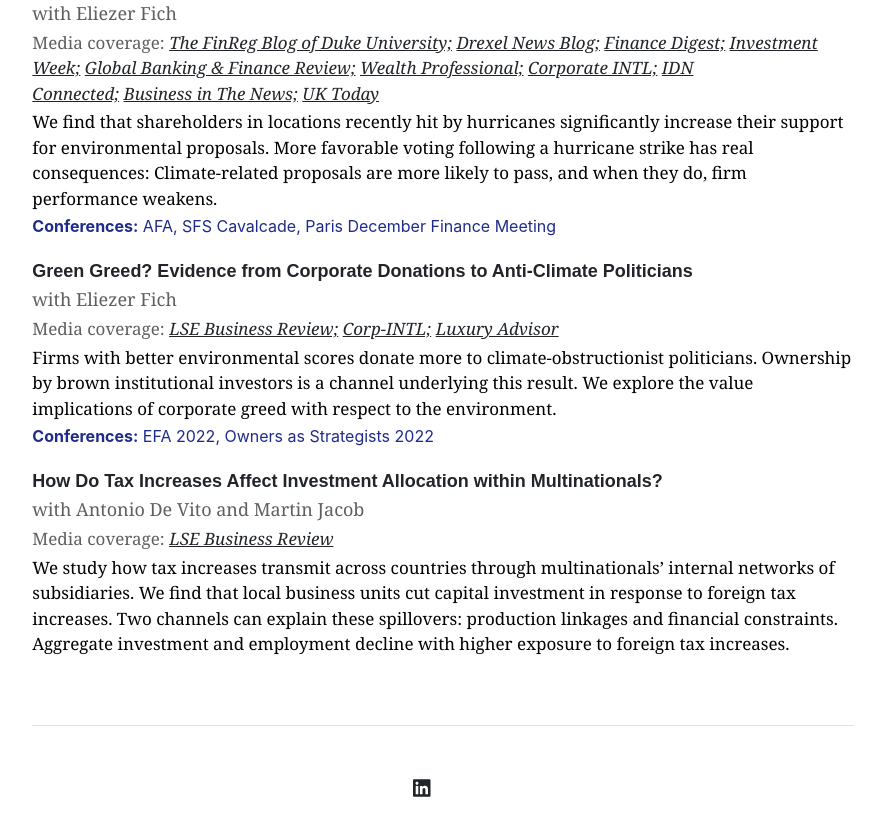
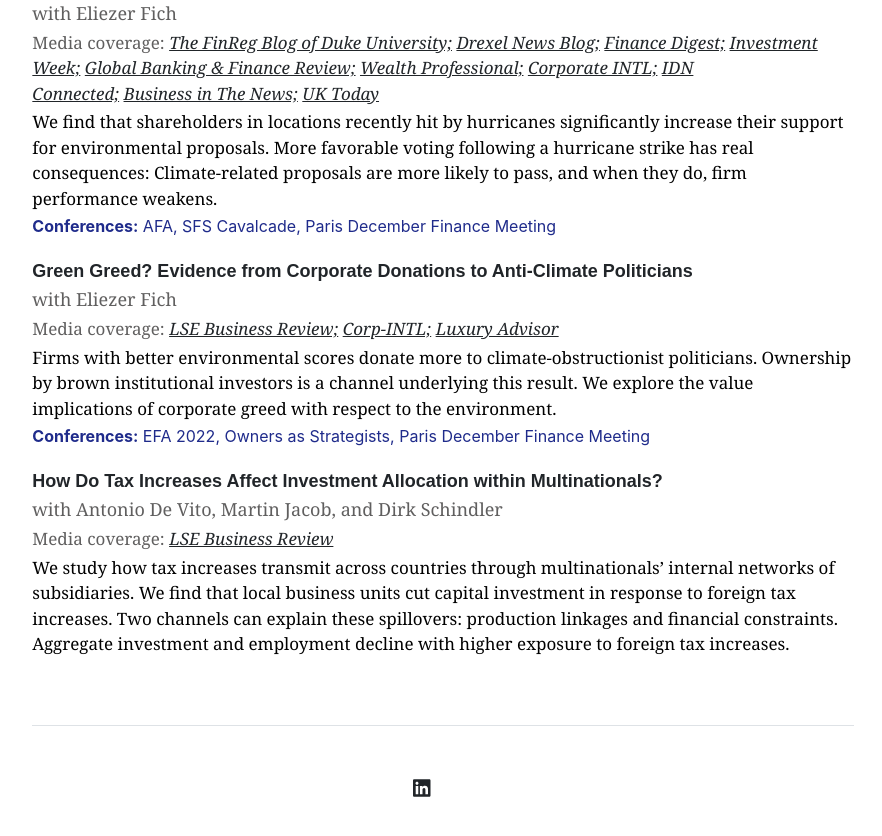
Before and after one commit to guosongxu/guosongxu.github.io, a Jekyll site: the page built from index.md, in a window 1280 px wide and 900 px high, scrolled down 1245 px. Shown: the top 836 px of the window, without its empty margins (197-1079 px from the left). Built offline with Jekyll 4.4.1, drawn with Linux system fonts in a browser that asks for light colours.

Commit message:
Update home.html

```diff
--- a/_layouts/home.html
+++ b/_layouts/home.html
@@ -46,10 +46,10 @@
     <p style="font-family:georgia;font-size:18px;margin-bottom:3px;color:#605F5F">with Eliezer Fich</p>
     <p style="font-family:georgia;font-size:17px;margin-bottom:3px;color:#605F5F">Media coverage:&nbsp;<em><a rel="noreferrer noopener" href="https://blogs.lse.ac.uk/businessreview/2022/04/25/why-do-green-firms-support-anti-climate-legislators/" target="_blank">LSE Business Review;</a>&nbsp;<a rel="noreferrer noopener" href="https://www.corp-intl.com/news/newsitem.aspx?ID=399" target="_blank">Corp-INTL;</a>&nbsp;<a rel="noreferrer noopener" href="https://luxuryadviser.com/green-firms-secretly-donate-more-money-to-support-anti-climate-politicians/" target="_blank">Luxury Advisor</a></em> </p>
     <p style="font-family:georgia;font-size:17px;margin-bottom:3px">Firms with better environmental scores donate more to climate-obstructionist politicians. Ownership by brown institutional investors is a channel underlying this result. We explore the value implications of corporate greed with respect to the environment. </p>
-    <p style="font-size:16px;margin-bottom:20px;color:#1F2B8B"><strong>Conferences:</strong> EFA 2022, Owners as Strategists 2022</p>
+    <p style="font-size:16px;margin-bottom:20px;color:#1F2B8B"><strong>Conferences:</strong> EFA 2022, Owners as Strategists, Paris December Finance Meeting</p>
 
     <p style="font-family:arial, 'MS Sans Serif', arial;font-size:18px;margin-bottom:1px;"><a rel="noreferrer noopener" aria-label=" (opens in a new tab)" href="https://papers.ssrn.com/sol3/papers.cfm?abstract_id=3643481" target="_blank" style="text-decoration:none;"><strong>How Do Tax Increases Affect Investment Allocation within Multinationals?</strong></a></p>
-    <p style="font-family:georgia;font-size:18px;margin-bottom:3px;color:#605F5F">with Antonio De Vito and Martin Jacob</p>
+    <p style="font-family:georgia;font-size:18px;margin-bottom:3px;color:#605F5F">with Antonio De Vito, Martin Jacob, and Dirk Schindler</p>
     <p style="font-family:georgia;font-size:17px;margin-bottom:3px;color:#605F5F">Media coverage:&nbsp;<em><a rel="noreferrer noopener" href="https://blogs.lse.ac.uk/businessreview/2020/09/01/the-impact-of-austerity-policies-in-a-country-can-be-felt-across-its-borders/" target="_blank">LSE Business Review</a></em> </p>
     <p style="font-family:georgia;font-size:17px;margin-bottom:20px">We study how tax increases transmit across countries through multinationals’ internal networks of subsidiaries. We find that local business units cut capital investment in response to foreign tax increases. Two channels can explain these spillovers: production linkages and financial constraints. Aggregate investment and employment decline with higher exposure to foreign tax increases. </p>
 
```
